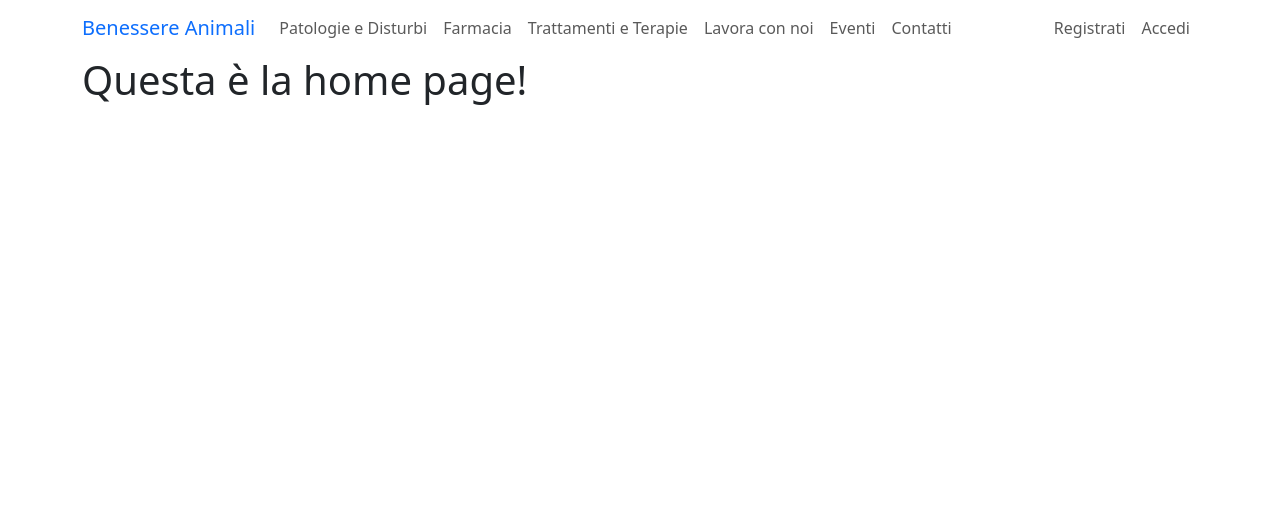
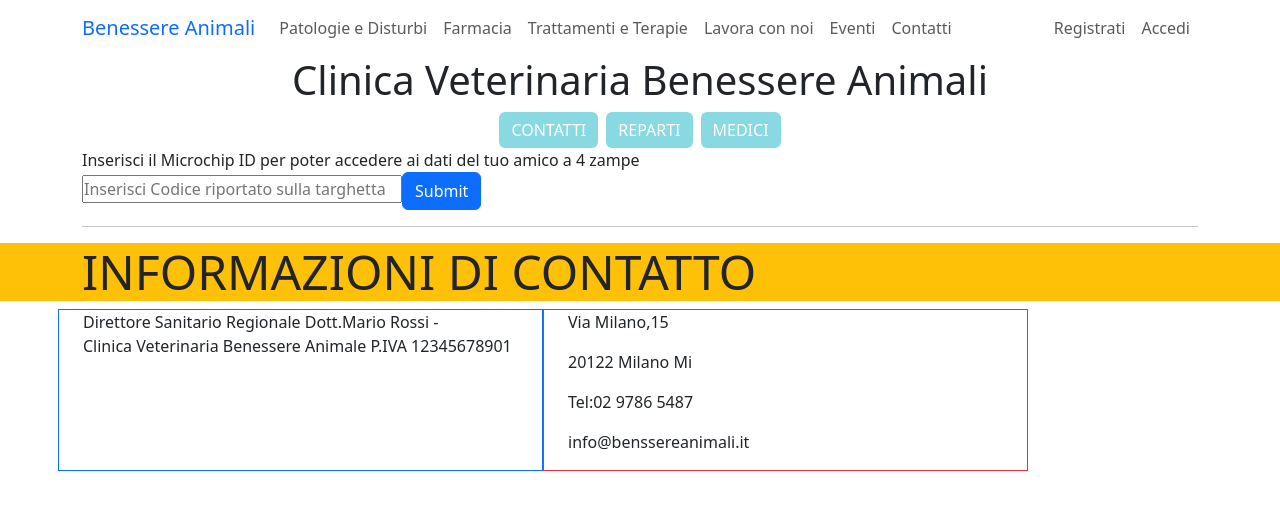
Before and after one commit to Gianlu201/veterinari_di_italia_fe, a React (Vite) app: page / in a window 1280 px wide. Shown: the top 510 px of the page. Built offline with nearby package versions, Linux system fonts and the light colour scheme.

Commit message:
adding half interface UI

```diff
--- a/src/components/PageHomeComponent.jsx
+++ b/src/components/PageHomeComponent.jsx
@@ -1,10 +1,74 @@
-import { Container } from 'react-bootstrap';
+import { Button, Container } from "react-bootstrap";
 
 const PageHomeComponent = () => {
   return (
-    <Container>
-      <h1>Questa è la home page!</h1>
-    </Container>
+    <>
+      <Container>
+        <h1 className="text-center">Clinica Veterinaria Benessere Animali</h1>
+        <div className="d-flex justify-content-center ">
+          <Button
+            className="mx-1"
+            style={{ backgroundColor: "#89D9E3", border: "#89D9E3" }}
+          >
+            CONTATTI
+          </Button>
+          <Button
+            className="mx-1"
+            style={{ backgroundColor: "#89D9E3", border: "#89D9E3" }}
+          >
+            REPARTI
+          </Button>
+          <Button
+            className="mx-1"
+            style={{ backgroundColor: "#89D9E3", border: "#89D9E3" }}
+          >
+            MEDICI
+          </Button>
+        </div>
+
+        <form>
+          <div className="form-group">
+            <label>
+              Inserisci il Microchip ID per poter accedere ai dati del tuo amico
+              a 4 zampe
+            </label>
+            <br />
+            <input
+              placeholder="Inserisci Codice riportato sulla targhetta"
+              type="search"
+              style={{ width: "20em" }}
+            />
+
+            <button type="submit" class="btn btn-primary">
+              Submit
+            </button>
+          </div>
+        </form>
+        <hr />
+      </Container>
+      <div className="bg-warning">
+        <Container>
+          <h2 className="display-5">INFORMAZIONI DI CONTATTO</h2>
+        </Container>
+      </div>
+      <Container>
+        <div className="row g-5">
+          <div className="col-5 border border-primary">
+            <p>
+              Direttore Sanitario Regionale Dott.Mario Rossi -<br />
+              Clinica Veterinaria Benessere Animale P.IVA 12345678901
+            </p>
+          </div>
+          <div className="col-5 border border-danger">
+            <p>Via Milano,15</p>
+            <p>20122 Milano Mi</p>
+            <p>Tel:02 9786 5487</p>
+            <p>info@benssereanimali.it</p>
+          </div>
+        </div>
+        <div></div>
+      </Container>
+    </>
   );
 };
 
```
Also changed, not shown: src/App.jsx (+10 -9 lines).
